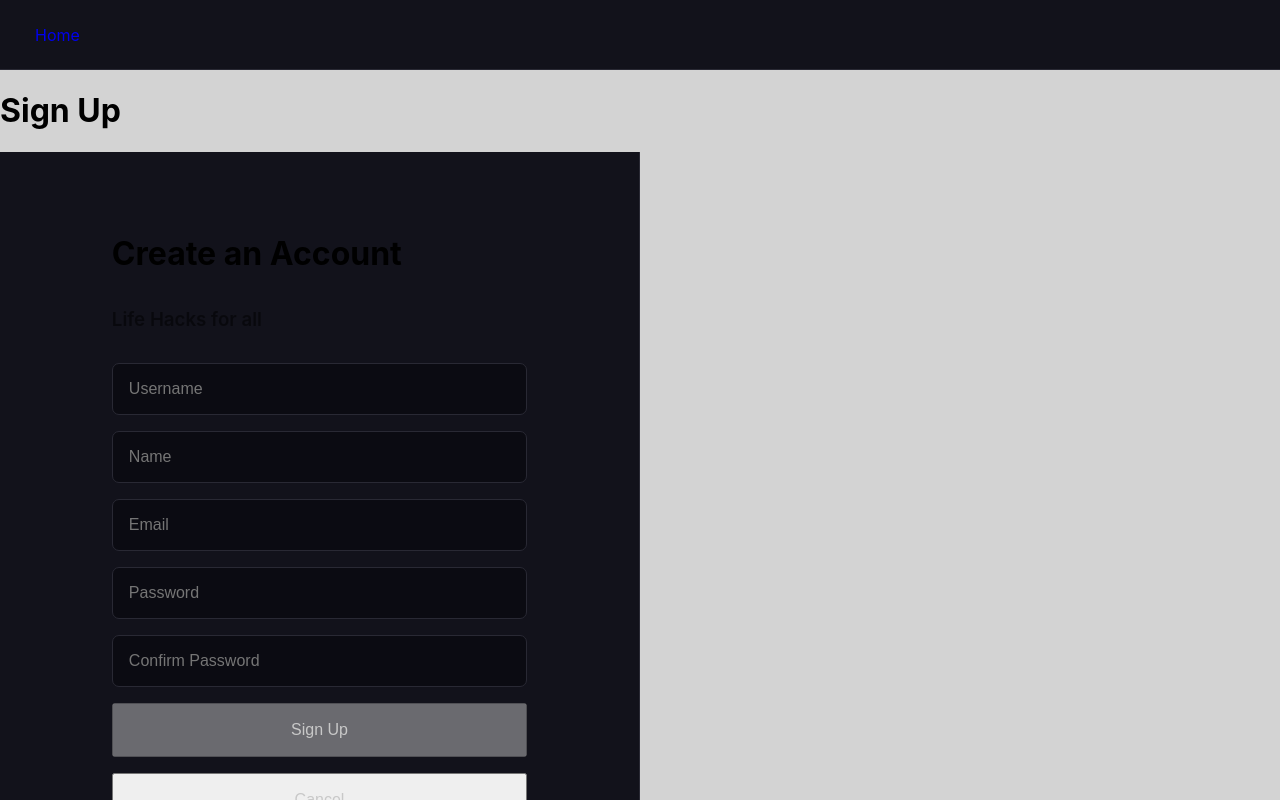
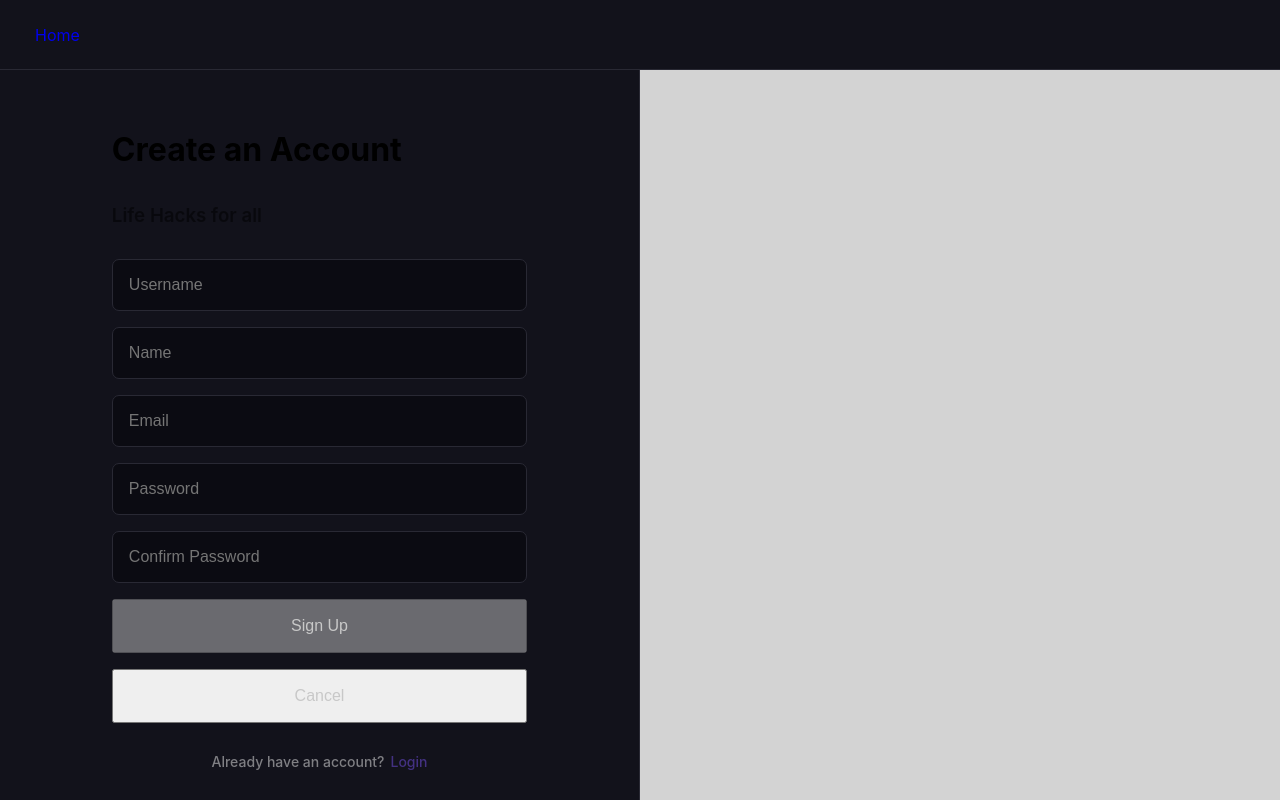
Before and after one commit to vzarate-94/NewHacks, a React (Create React App) app: page /signup in a window 1280 px wide. Built offline with nearby package versions, Linux system fonts and the light colour scheme.

Commit message:
add div and class name to signup component

```diff
--- a/src/pages/Auth/Signup.jsx
+++ b/src/pages/Auth/Signup.jsx
@@ -10,14 +10,13 @@ const Signup = (props) => {
   }
 
   return (
-    <main className="container">
-      <h1>Sign Up</h1>
+    <div className='signup-page'>
       {message && <p>{message}</p> }
       <SignupForm
         updateMessage={updateMessage}
         handleSignupOrLogin={props.handleSignupOrLogin}
       />
-    </main>
+    </div>
   )
 }
 
--- a/src/pages/Auth/SignupForm.jsx
+++ b/src/pages/Auth/SignupForm.jsx
@@ -4,7 +4,6 @@ import './Auth.css'
 import * as authService from '../../services/authService'
 
 const SignupForm = (props) => {
-  const [popup, setPopup] = useState(false)
   const history = useHistory()
   const [authError, setAuthError] = useState(false)
   const [validForm, setValidForm] = useState(false)
@@ -15,10 +14,6 @@ const SignupForm = (props) => {
     password: '',
     passwordConf: '',
   })
-
-  const handlePopup = () => {
-    setPopup(!popup)
-}
 
   const handleChange = evt => {
     setFormData({ ...formData, [evt.target.name]: evt.target.value })
@@ -43,7 +38,7 @@ const SignupForm = (props) => {
 	}, [formData])
 
   return (
-    <div className='signup-page'>
+    <>
       <div className='left-container'>
         <div className='form-container'>
           <div className="title-container">
@@ -108,9 +103,16 @@ const SignupForm = (props) => {
               </Link>
             </div>
           </form>
+          <div className="redirect-container">
+                        <p>Already have an account?</p>
+                        <Link className="redirect-link" to="/login">
+                            <p>Login</p>
+                        </Link>
+
+                    </div>
         </div>
       </div>
-    </div>
+    </>
   )
 }
 
```
